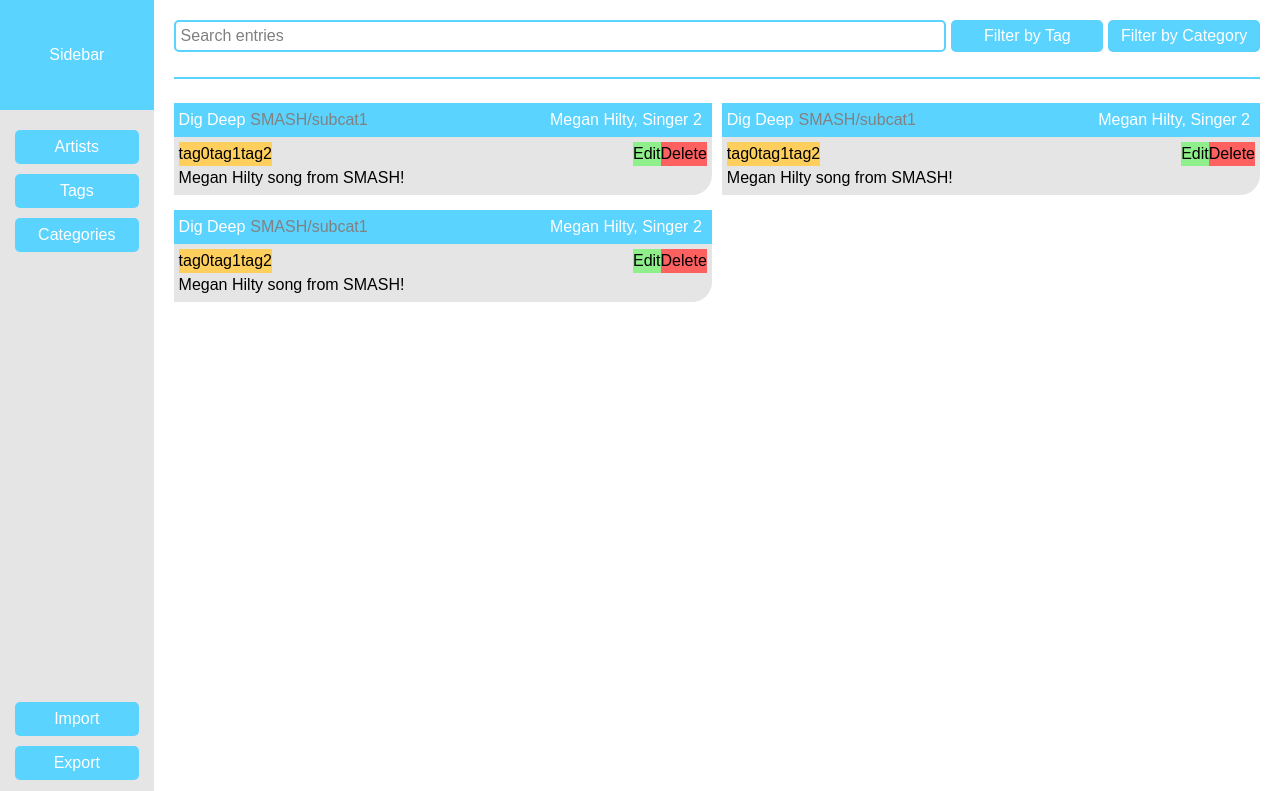
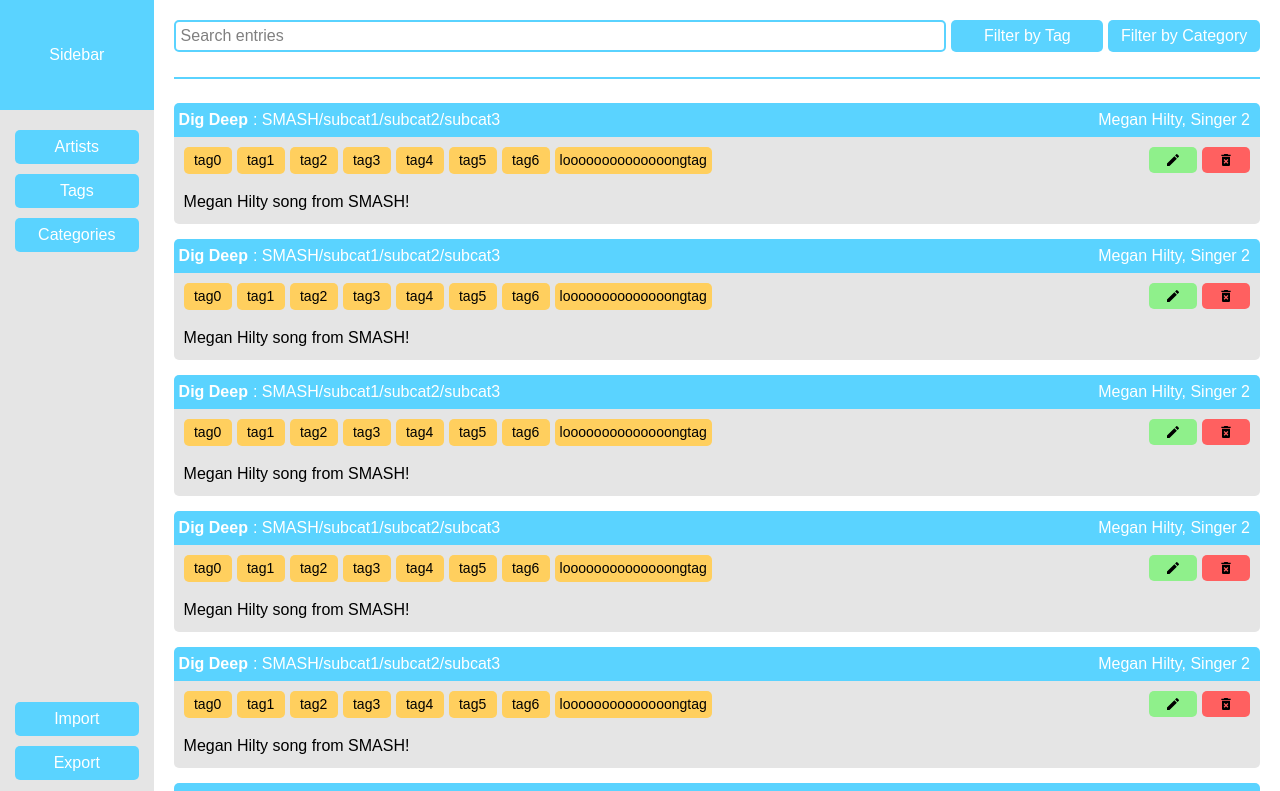
Before and after one commit to Abdelrhman2607/Music-Archive, a Next.js app: page / in a window 1280 px wide. Shown: the top 791 px of the page. Built offline with nearby package versions, Linux system fonts and the light colour scheme.

Commit message:
Music Entries HTML + CSS

```diff
--- a/app/components/EntryDisplayGrid/entryDisplayGrid.module.css
+++ b/app/components/EntryDisplayGrid/entryDisplayGrid.module.css
@@ -6,3 +6,9 @@
     row-gap: 15px;
 
 }
+
+@media (max-width: 1400px){
+    .entryGrid{
+        grid-template-columns: 1fr;
+    }
+}
--- a/app/components/EntryDisplayGrid/entryDisplayGrid.tsx
+++ b/app/components/EntryDisplayGrid/entryDisplayGrid.tsx
@@ -4,12 +4,13 @@ import styles from './entryDisplayGrid.module.css';
 import MusicEntry from '../MusicEntry/musicEntry';
 
 const sampleData = {
+  'id': 1,
   'name': 'Dig Deep',
   'date-added': new Date(),
   'description': 'Megan Hilty song from SMASH!',
   'artists': ['Megan Hilty', 'Singer 2'],
-  'tags': ['tag0', 'tag1', 'tag2'],
-  'cat': 'SMASH/subcat1'
+  'tags': ['tag0', 'tag1', 'tag2', 'tag3', 'tag4', 'tag5', 'tag6', 'loooooooooooooongtag'],
+  'catPath': 'SMASH/subcat1/subcat2/subcat3'
 }
 
 export default function EntryDisplayGrid(){
@@ -19,6 +20,11 @@ export default function EntryDisplayGrid(){
             <MusicEntry musicData={sampleData} />
             <MusicEntry musicData={sampleData} />
             <MusicEntry musicData={sampleData} />
+            <MusicEntry musicData={sampleData} />
+            <MusicEntry musicData={sampleData} />
+            <MusicEntry musicData={sampleData} />
+            <MusicEntry musicData={sampleData} />
+            <MusicEntry musicData={sampleData} />
         </div>
     );
 }
--- a/app/components/MusicEntry/musicEntry.module.css
+++ b/app/components/MusicEntry/musicEntry.module.css
@@ -1,10 +1,11 @@
-
-.musicEntry{
+.musicEntry {
     display: flex;
     flex-direction: column;
+    border-radius: 5px;
+    overflow: hidden;
 }
 
-.entryHeader{
+.entryHeader {
     display: flex;
     flex-direction: row;
     background-color: var(--Blue);
@@ -12,54 +13,85 @@
     padding: 5px;
 }
 
-.entryName{
+.entryName {
     margin-right: 5px;
+    font-weight: bold;
 }
 
-.entryArtists{
+.entryArtists {
     margin-left: auto;
     margin-right: 5px;
 }
 
-.entryBody{
+.entryBody {
     display: flex;
-    flex-direction: row;
+    flex-direction: column;
     background-color: var(--Gray);
     color: var(--Black);
-    padding: 5px;
-    border-radius: 0px 0px 20px 0px;
+    padding: 10px;
 }
 
-.entryBodyInfo{
-    display: flex;
-    flex-direction: column;
-}
-
-.entryControls{
-    margin-left: auto;
-}
-
-.entryControls button{
-    cursor: pointer;
-}
-
-.entryEdit{
-    background-color: var(--Green);
-}
-
-.entryDelete{
-    background-color: var(--Red);
-}
-
-.entryTags{
+.entryBodyTop {
     display: flex;
     flex-direction: row;
 }
 
-.entryCat{
-    color: var(--DarkGray)
+.entryControls {
+    display: flex;
+    flex-direction: row;
+    align-items: start;
+    margin-left: auto;
+    column-gap: 5px;
 }
 
-.entryTag{
+.entryControls button {
+    padding: 5px;
+    border-radius: 5px;
+    cursor: pointer;
+    min-width: 48px;
+
+    display: flex;
+    align-items: center;
+    justify-content: center;
+}
+
+.entryEdit {
+    background-color: var(--Green);
+}
+
+.entryDelete {
+    background-color: var(--Red);
+}
+
+.entryTags {
+    display: flex;
+    flex-direction: row;
+    flex-wrap: wrap;
+    column-gap: 5px;
+    row-gap: 5px;
+}
+
+.entryCat {
+    color: var(--White);
+    overflow-wrap: anywhere;
+}
+
+.entryTag {
     background-color: var(--Yellow);
+    border-radius: 5px;
+    padding: 10px 5px;
+    overflow-wrap: anywhere;
+    text-align: center;
+    min-width: 48px;
+    height: 27px;
+    font-size: 14px;
+
+    display: flex;
+    align-items: center;
+    justify-content: center;
 }
+
+.entryDesc {
+    margin-top: 16px;
+    overflow-wrap: anywhere;
+}
--- a/app/components/MusicEntry/musicEntry.tsx
+++ b/app/components/MusicEntry/musicEntry.tsx
@@ -1,13 +1,17 @@
 
 import styles from './musicEntry.module.css';
 
+import { MdEdit } from "react-icons/md";
+import { MdDeleteForever } from "react-icons/md";
+
 interface musicEntryData {
+  'id': number
   'name': string
   'date-added': Date
   'description': string
   'artists': string[]
   'tags': string[]
-  'cat': string
+  'catPath': string
 }
 
 export default function MusicEntry({ musicData }: { musicData: musicEntryData }) {
@@ -16,12 +20,12 @@ export default function MusicEntry({ musicData }: { musicData: musicEntryData })
 
       <div className={styles.entryHeader}>
         <span className={styles.entryName}>{musicData.name}</span>
-        <span className={styles.entryCat}>{musicData.cat}</span>
+        <span className={styles.entryCat}>: {musicData.catPath}</span>
         <span className={styles.entryArtists}>{musicData.artists.join(', ')}</span>
       </div>
 
       <div className={styles.entryBody}>
-        <div className={styles.entryBodyInfo}>
+        <div className={styles.entryBodyTop}>
           <div className={styles.entryTags}>
             {musicData.tags.map((tag) => {
               return (
@@ -29,13 +33,12 @@ export default function MusicEntry({ musicData }: { musicData: musicEntryData })
               );
             })}
           </div>
-          <span className={styles.entryDesc}>{musicData.description}</span>
+          <div className={styles.entryControls}>
+            <button className={styles.entryEdit}><MdEdit /></button>
+            <button className={styles.entryDelete}><MdDeleteForever /></button>
+          </div>
         </div>
-
-        <div className={styles.entryControls}>
-          <button className={styles.entryEdit}>Edit</button>
-          <button className={styles.entryDelete}>Delete</button>
-        </div>
+        <span className={styles.entryDesc}>{musicData.description}</span>
       </div>
 
     </div>
--- a/app/components/Sidebar/sidebar.module.css
+++ b/app/components/Sidebar/sidebar.module.css
@@ -2,7 +2,7 @@
     display: flex;
     flex-direction: column;
 
-    position: relative;
+    position: fixed;
     left: 0px;
     top: 0px;
     bottom: 0px;
--- a/app/layout.tsx
+++ b/app/layout.tsx
@@ -12,8 +12,8 @@ export default function RootLayout({children, }: Readonly<{children: React.React
   return (
     <html lang="en">
       <body>
-        <div className="flex flex-row h-screen">
-          <Sidebar />
+        <Sidebar />
+        <div className="ml-[12vw]">
           {children}
         </div>
       </body>
```
